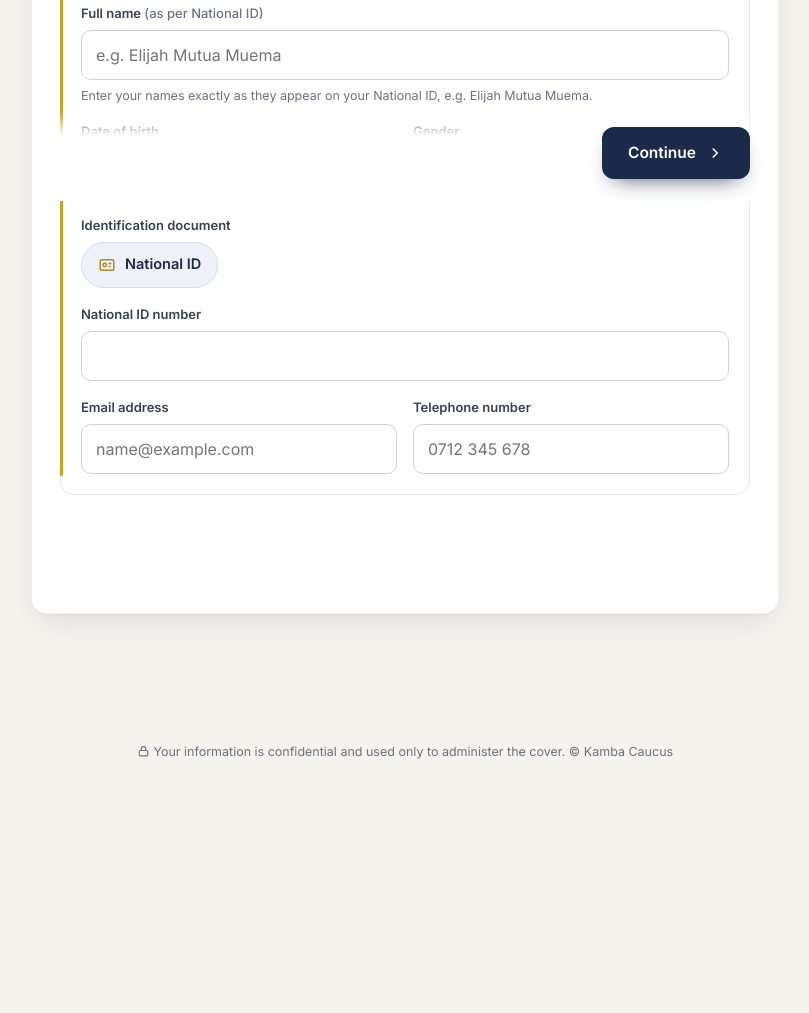
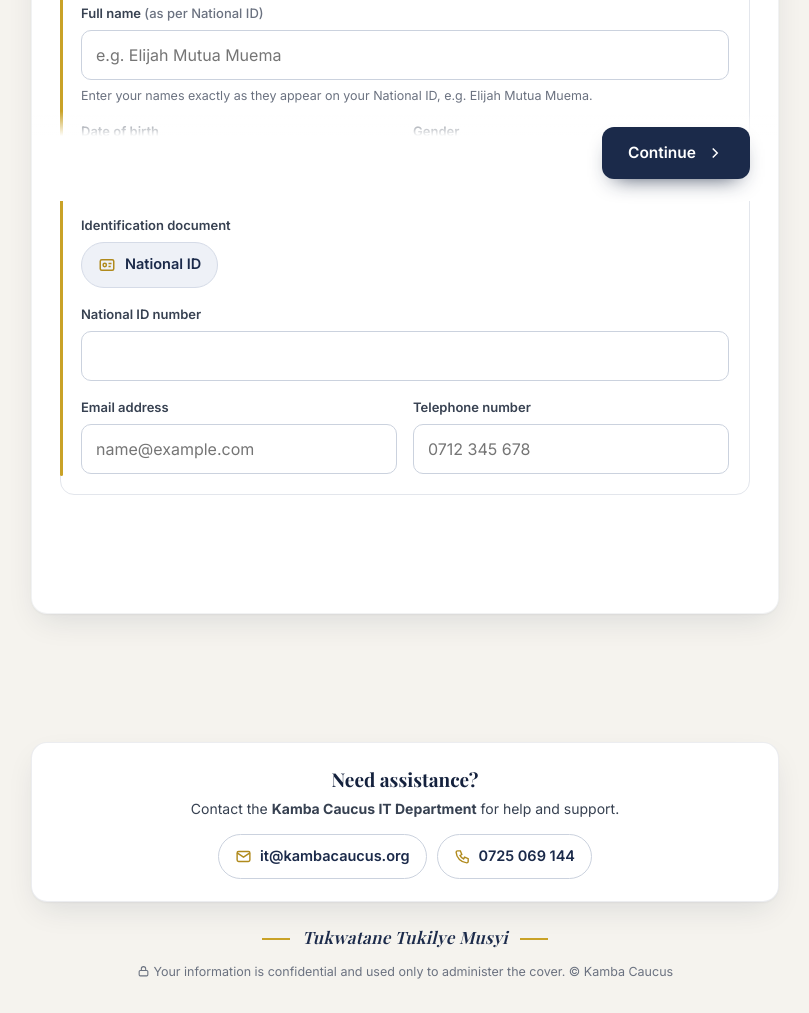
Before and after one commit to hostrillcloud/kamba-caucus-register, a plain HTML site: page index.html in a window 1280 px wide. Shown: the part 599-1612 px from the top of the page, without its empty margins (235-1044 px from the left). Before the commit the page ends 1388 px from the top, so only its background shows below. Drawn offline with nearby package versions, Linux system fonts and the light colour scheme.

Commit message:
Add IT support contacts and motto to footer
Co-Authored-By: Claude Opus 5.5 <noreply@anthropic.com>

```diff
--- a/index.html
+++ b/index.html
@@ -164,8 +164,17 @@ input[type=date].input{appearance:none;-webkit-appearance:none;min-height:50px}
 .done h2{font-family:"Playfair Display",Georgia,serif;color:var(--navy);font-size:30px;margin:0 0 8px}
 .done p{color:var(--muted);margin:0 auto;max-width:460px}
 .ref{display:inline-block;margin:22px 0 6px;padding:12px 20px;border-radius:12px;background:var(--gold-soft);color:var(--navy);font-weight:700;letter-spacing:.04em}
-footer{text-align:center;color:var(--muted);font-size:12.5px;padding:8px 16px 28px}
-footer svg{width:13px;height:13px;vertical-align:-2px;stroke:var(--muted)}
+footer{max-width:780px;margin:0 auto;text-align:center;color:var(--muted);font-size:12.5px;padding:8px 16px 32px}
+.support{background:var(--card);border:1px solid rgba(20,33,61,.08);border-radius:var(--r);box-shadow:var(--shadow);padding:22px 20px;margin-bottom:22px}
+.support-title{font-family:"Playfair Display",Georgia,serif;font-size:19px;font-weight:700;color:var(--navy)}
+.support p{margin:4px 0 14px;font-size:14px;color:var(--ink-2)}
+.support-links{display:flex;flex-wrap:wrap;justify-content:center;gap:10px}
+.support-links a{display:inline-flex;align-items:center;gap:8px;min-height:44px;padding:10px 16px;border-radius:999px;border:1.5px solid var(--line-2);color:var(--navy-2);font-weight:600;font-size:14.5px;text-decoration:none;transition:border-color .15s,background .15s}
+.support-links a:hover{border-color:var(--gold);background:#FFFDF6}
+.support-links svg{width:17px;height:17px;stroke:var(--gold-2)}
+.motto{font-family:"Playfair Display",Georgia,serif;font-style:italic;font-size:17px;color:var(--navy-2);letter-spacing:.02em;margin:0 0 12px}
+.motto:before,.motto:after{content:"";display:inline-block;width:28px;height:1.5px;background:var(--gold);vertical-align:middle;margin:0 12px}
+.legal svg{width:13px;height:13px;vertical-align:-2px;stroke:var(--muted)}
 [hidden]{display:none!important}
 </style>
 </head>
@@ -319,7 +328,18 @@ footer svg{width:13px;height:13px;vertical-align:-2px;stroke:var(--muted)}
   </div>
 </main>
 
-<footer><svg viewBox="0 0 24 24" fill="none" stroke-width="2"><rect x="4" y="10" width="16" height="10" rx="2"/><path d="M8 10V7a4 4 0 0 1 8 0v3"/></svg> Your information is confidential and used only to administer the cover. © Kamba Caucus</footer>
+<footer>
+  <div class="support">
+    <div class="support-title">Need assistance?</div>
+    <p>Contact the <b>Kamba Caucus IT Department</b> for help and support.</p>
+    <div class="support-links">
+      <a href="mailto:it@kambacaucus.org" target="_top"><svg viewBox="0 0 24 24" fill="none" stroke-width="2"><rect x="3" y="5" width="18" height="14" rx="2"/><path d="M3 7l9 6 9-6"/></svg>it@kambacaucus.org</a>
+      <a href="tel:+254725069144" target="_top"><svg viewBox="0 0 24 24" fill="none" stroke-width="2"><path d="M5 4h4l2 5-2.5 1.5a11 11 0 0 0 5 5L15 13l5 2v4a2 2 0 0 1-2 2A16 16 0 0 1 3 6a2 2 0 0 1 2-2"/></svg>0725 069 144</a>
+    </div>
+  </div>
+  <div class="motto">Tukwatane Tukilye Musyi</div>
+  <div class="legal"><svg viewBox="0 0 24 24" fill="none" stroke-width="2"><rect x="4" y="10" width="16" height="10" rx="2"/><path d="M8 10V7a4 4 0 0 1 8 0v3"/></svg> Your information is confidential and used only to administer the cover. © Kamba Caucus</div>
+</footer>
 
 <div class="overlay" id="overlay" role="status" aria-live="assertive"><div class="box"><div class="spin"></div>Securing your registration…</div></div>
 
```
